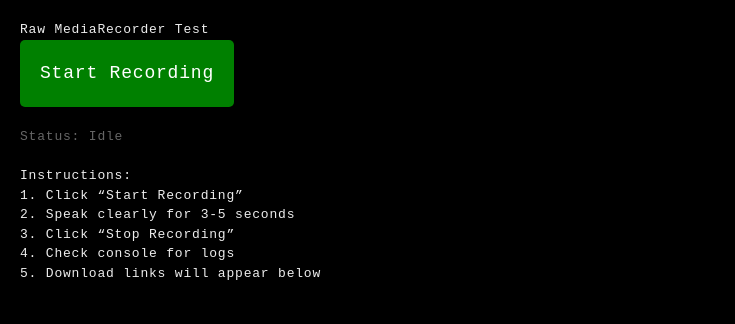
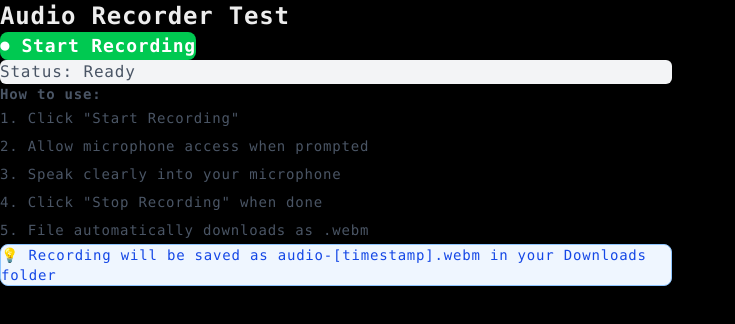
Before and after one commit to gorkamolero/cybertantra, a Next.js app in the folder apps/dattatreya/: page /test-recording in a window 1280 px wide. Shown: the top 324 px of the page, without its empty margins (0-735 px from the left). Built offline with nearby package versions, Linux system fonts and the light colour scheme.

Commit message:
Now it works

```diff
--- a/apps/dattatreya/app/test-recording/page.tsx
+++ b/apps/dattatreya/app/test-recording/page.tsx
@@ -1,153 +1,85 @@
 'use client';
 
-import { useRef, useState } from 'react';
+import { useEffect, useState } from 'react';
+import { useAudioRecorder } from '../hooks/useAudioRecorder';
 
 export default function TestRecording() {
-  const [isRecording, setIsRecording] = useState(false);
-  const mediaRecorderRef = useRef<MediaRecorder | null>(null);
-  const audioChunksRef = useRef<Blob[]>([]);
-  const streamRef = useRef<MediaStream | null>(null);
+  const [mounted, setMounted] = useState(false);
+  const {
+    isRecording,
+    startRecording,
+    stopRecording,
+    isSupported
+  } = useAudioRecorder();
 
-  const startRecording = async () => {
-    console.log('Starting recording...');
-    setIsRecording(true);
-    audioChunksRef.current = [];
+  useEffect(() => {
+    setMounted(true);
+  }, []);
 
-    try {
-      const stream = await navigator.mediaDevices.getUserMedia({
-        audio: {
-          echoCancellation: true,
-          noiseSuppression: true,
-          sampleRate: 44100
-        }
-      });
-
-      streamRef.current = stream;
-      console.log('Stream obtained:', stream.getAudioTracks());
-
-      // Test audio levels to see if microphone is actually working
-      const audioContext = new AudioContext();
-      const analyser = audioContext.createAnalyser();
-      const microphone = audioContext.createMediaStreamSource(stream);
-      microphone.connect(analyser);
-
-      analyser.fftSize = 256;
-      const dataArray = new Uint8Array(analyser.frequencyBinCount);
-
-      const checkAudio = () => {
-        analyser.getByteFrequencyData(dataArray);
-        const average = dataArray.reduce((a, b) => a + b) / dataArray.length;
-        if (average > 0) {
-          console.log('🎤 AUDIO DETECTED - Level:', Math.round(average));
-        }
-        if (isRecording) {
-          setTimeout(checkAudio, 100);
-        }
-      };
-
-      checkAudio();
-
-      const mediaRecorder = new MediaRecorder(stream);
-      mediaRecorderRef.current = mediaRecorder;
-      console.log('MediaRecorder created, supported types:', {
-        webm: MediaRecorder.isTypeSupported('audio/webm'),
-        mp4: MediaRecorder.isTypeSupported('audio/mp4'),
-        wav: MediaRecorder.isTypeSupported('audio/wav')
-      });
-
-      mediaRecorder.ondataavailable = (event) => {
-        console.log('Data available:', event.data.size, 'bytes, type:', event.data.type);
-        if (event.data.size > 0) {
-          audioChunksRef.current.push(event.data);
-        }
-      };
-
-      mediaRecorder.onstop = async () => {
-        console.log('Recording stopped, total chunks:', audioChunksRef.current.length);
-
-        // Log each chunk
-        audioChunksRef.current.forEach((chunk, i) => {
-          console.log(`Chunk ${i}: ${chunk.size} bytes, type: ${chunk.type}`);
-        });
-
-        const audioBlob = new Blob(audioChunksRef.current, { type: 'audio/webm' });
-        console.log('Final blob size:', audioBlob.size, 'bytes');
-
-        // Create multiple download links to test
-        const url = URL.createObjectURL(audioBlob);
-
-        // Download as WebM (original)
-        const a1 = document.createElement('a');
-        a1.href = url;
-        a1.download = `test-webm-${Date.now()}.webm`;
-        a1.textContent = 'Download WebM';
-        document.body.appendChild(a1);
-
-        // Try different blob type
-        const audioBlob2 = new Blob(audioChunksRef.current);
-        const url2 = URL.createObjectURL(audioBlob2);
-        const a2 = document.createElement('a');
-        a2.href = url2;
-        a2.download = `test-raw-${Date.now()}.webm`;
-        a2.textContent = 'Download Raw';
-        document.body.appendChild(a2);
-
-        // Clean up stream
-        if (streamRef.current) {
-          streamRef.current.getTracks().forEach(track => {
-            console.log('Stopping track:', track.label, track.readyState);
-            track.stop();
-          });
-          streamRef.current = null;
-        }
-      };
-
-      console.log('Starting MediaRecorder...');
-      mediaRecorder.start(1000);
-    } catch (error) {
-      console.error('Error starting recording:', error);
-      setIsRecording(false);
-    }
+  const handleStartRecording = () => {
+    startRecording({
+      skipTranscription: true,
+      skipDownload: false
+    });
   };
 
-  const stopRecording = () => {
-    console.log('Stopping recording...');
-    setIsRecording(false);
-    if (mediaRecorderRef.current && mediaRecorderRef.current.state !== 'inactive') {
-      mediaRecorderRef.current.stop();
-    }
-  };
+  // Avoid hydration mismatch by only rendering after mount
+  if (!mounted) {
+    return (
+      <div className="p-5 font-mono">
+        <h1 className="text-2xl font-bold">Audio Recorder Test</h1>
+        <div className="text-gray-500">Loading...</div>
+      </div>
+    );
+  }
+
+  if (!isSupported) {
+    return (
+      <div className="p-5 font-mono">
+        <h1 className="text-2xl font-bold">Audio Recording Not Supported</h1>
+        <p>Your browser doesn't support audio recording.</p>
+      </div>
+    );
+  }
 
   return (
-    <div style={{ padding: '20px', fontFamily: 'monospace' }}>
-      <h1>Raw MediaRecorder Test</h1>
+    <div className="p-5 font-mono max-w-2xl mx-auto">
+      <h1 className="text-2xl font-bold mb-6">Audio Recorder Test</h1>
 
+      {/* Recording Button */}
       <button
-        onClick={isRecording ? stopRecording : startRecording}
-        style={{
-          padding: '20px',
-          fontSize: '18px',
-          backgroundColor: isRecording ? 'red' : 'green',
-          color: 'white',
-          border: 'none',
-          borderRadius: '5px',
-          cursor: 'pointer'
-        }}
+        onClick={isRecording ? stopRecording : handleStartRecording}
+        className={`px-10 py-5 text-lg font-bold text-white rounded-lg cursor-pointer transition-all ${
+          isRecording ? 'bg-red-600 hover:bg-red-700' : 'bg-green-500 hover:bg-green-600'
+        }`}
       >
-        {isRecording ? 'Stop Recording' : 'Start Recording'}
+        {isRecording ? '⏹ Stop Recording' : '⏺ Start Recording'}
       </button>
 
-      <div style={{ marginTop: '20px', color: '#666' }}>
-        Status: {isRecording ? 'Recording...' : 'Idle'}
+      {/* Status */}
+      <div className={`mt-5 p-2.5 rounded-md ${
+        isRecording ? 'bg-red-50 text-red-900' : 'bg-gray-100 text-gray-600'
+      }`}>
+        <strong>Status:</strong> {isRecording ? 'Recording...' : 'Ready'}
       </div>
 
-      <div style={{ marginTop: '20px' }}>
-        <h3>Instructions:</h3>
-        <p>1. Click &ldquo;Start Recording&rdquo;</p>
-        <p>2. Speak clearly for 3-5 seconds</p>
-        <p>3. Click &ldquo;Stop Recording&rdquo;</p>
-        <p>4. Check console for logs</p>
-        <p>5. Download links will appear below</p>
+      {/* Instructions */}
+      <div className="mt-8 text-gray-600 text-sm">
+        <h4 className="font-bold">How to use:</h4>
+        <ol className="list-decimal list-inside leading-7">
+          <li>Click "Start Recording"</li>
+          <li>Allow microphone access when prompted</li>
+          <li>Speak clearly into your microphone</li>
+          <li>Click "Stop Recording" when done</li>
+          <li>File automatically downloads as .webm</li>
+        </ol>
+      </div>
+
+      {/* Info */}
+      <div className="mt-5 p-4 bg-blue-50 rounded-lg border border-blue-300">
+        <p className="m-0 text-blue-700 text-sm">
+          💡 Recording will be saved as audio-[timestamp].webm in your Downloads folder
+        </p>
       </div>
     </div>
   );
```
Also changed, not shown: apps/dattatreya/app/hooks/useAudioRecorder.ts (+51 -9 lines).
